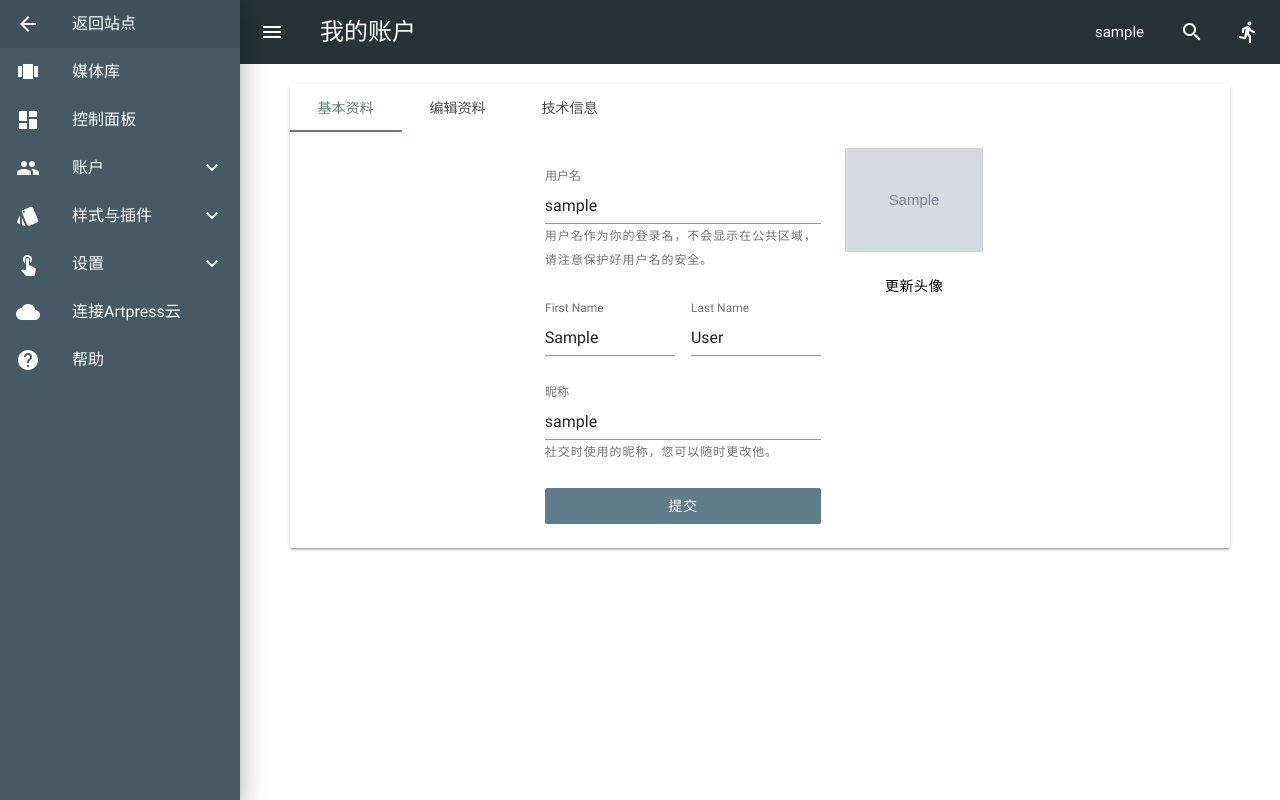
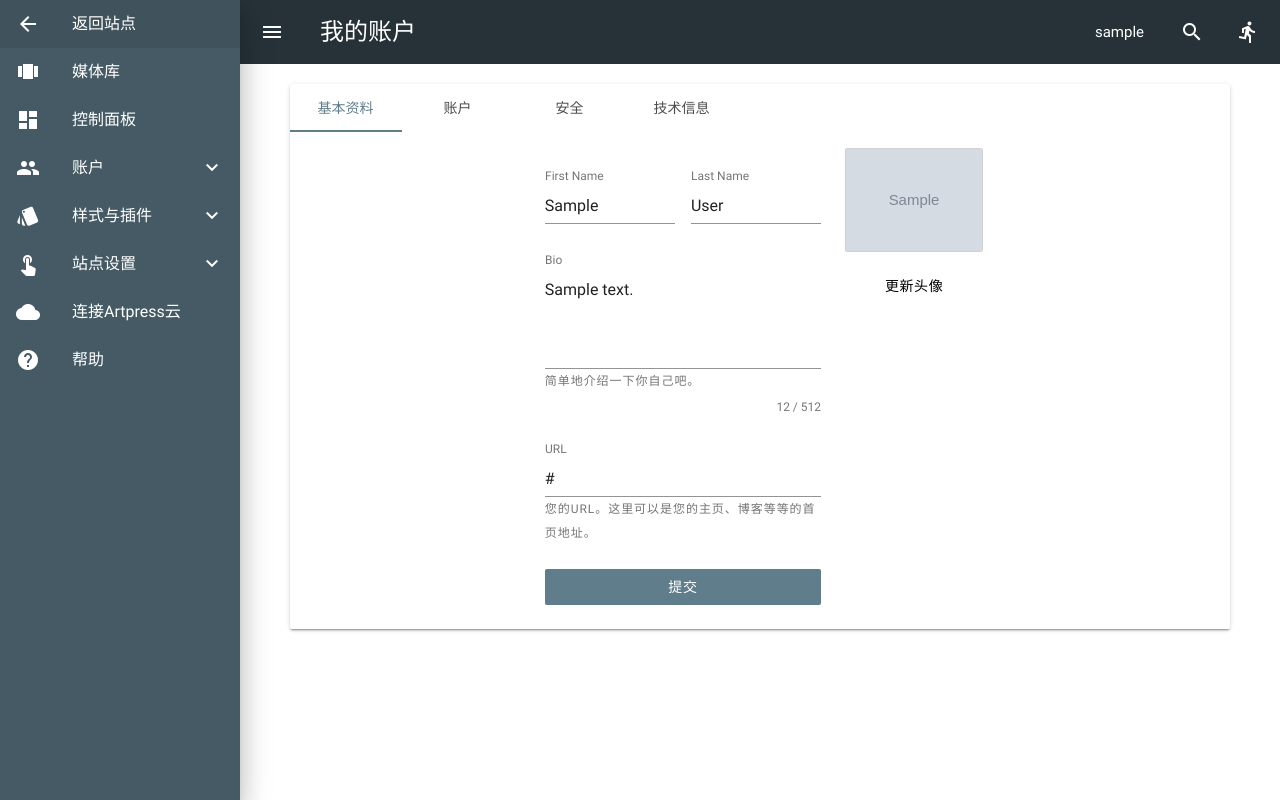
Before and after one commit to JiangCX3/ArtPress, a Django app: page /ap-manager/user/me/ in a window 1280 px wide. Run offline with Django 3.2, Linux system fonts and the light colour scheme; a user stored in the database is signed in; tables that the repository leaves empty hold one stand-in row (values such as "Sample post"); grey boxes marked "Sample" are stand-in pictures.

Commit message:
完善me页面表单内容

```diff
--- a/ArtPress/templates/Manager/page_templates/panel_template.html
+++ b/ArtPress/templates/Manager/page_templates/panel_template.html
@@ -92,7 +92,7 @@
     <div class="mdui-collapse-item">
       <div class="mdui-collapse-item-header mdui-list-item mdui-ripple">
         <i class="mdui-list-item-icon mdui-icon material-icons">touch_app</i>
-        <div class="mdui-list-item-content">设置</div>
+        <div class="mdui-list-item-content">站点设置</div>
         <i class="mdui-collapse-item-arrow mdui-icon material-icons">keyboard_arrow_down</i>
       </div>
       <div class="mdui-collapse-item-body mdui-ast">
--- a/ArtPress/templates/Manager/user/me.html
+++ b/ArtPress/templates/Manager/user/me.html
@@ -9,21 +9,19 @@
       <div class="mdui-card">
         <div class="mdui-tab" mdui-tab>
           <a href="#myprofile-base" class="mdui-ripple">基本资料</a>
-        <a href="#myprofile-edit" class="mdui-ripple">编辑资料</a>
+          <a href="#account" class="mdui-ripple">账户</a>
+          <a href="#security" class="mdui-ripple">安全</a>
+
           <a href="#myprofile-debug" class="mdui-ripple">技术信息</a>
         </div>
         <!--基本资料-->
         <div id="myprofile-base" class="mdui-p-a-2 mdui-card-content">
           <div class="mdui-row">
             <div class="mdui-col-xs-4 mdui-col-offset-xs-3">
-            <form action="">
-              <div class="mdui-textfield mdui-col-xs-12">
-                <label class="mdui-textfield-label">用户名</label>
-                <input class="mdui-textfield-input" type="text" name="username" value="{{ user }}"/>
-                <div class="mdui-typo-caption-opacity">
-                  用户名作为你的登录名，不会显示在公共区域，请注意保护好用户名的安全。
-                </div>
-              </div>
+              <form action="" method="post">
+                {% csrf_token %}
+                {# 用于标记修改内容的标签 #}
+                <input type="text" name="type" value="base" style="display:none;">
 
                 <div class="mdui-textfield mdui-col-xs-6">
                   <label class="mdui-textfield-label">First Name</label>
@@ -35,12 +33,19 @@
                   <input class="mdui-textfield-input" type="text" name="last-name" value="{{ user.last_name }}"/>
                 </div>
 
+                <div class="mdui-textfield mdui-col-xs-12">
+                  <label class="mdui-textfield-label">Bio</label>
+                  <textarea class="mdui-textfield-input" rows="4" maxlength="512">{{ user.profile.bio }}</textarea>
+                  <div class="mdui-typo-caption-opacity">
+                    简单地介绍一下你自己吧。
+                  </div>
+                </div>
 
                 <div class="mdui-textfield mdui-col-xs-12">
-                <label class="mdui-textfield-label">昵称</label>
-                <input class="mdui-textfield-input" type="text" name="nick-name" value="{{ user.profile.nickname }}"/>
+                  <label class="mdui-textfield-label">URL</label>
+                  <input class="mdui-textfield-input" type="text" name="last-name" value="{{ user.profile.url }}"/>
                   <div class="mdui-typo-caption-opacity">
-                  社交时使用的昵称，您可以随时更改他。
+                    您的URL。这里可以是您的主页、博客等等的首页地址。
                   </div>
                 </div>
 
@@ -65,61 +70,101 @@
           </div>
         </div>
 
-      <!--编辑资料-->
-      <div id="myprofile-edit" class="mdui-p-a-2 mdui-card-content">
+        <!--账户-->
+        <div id="account" class="mdui-p-a-2 mdui-card-content">
           <div class="mdui-row">
-          <!--Avatar-->
             <div class="mdui-col-xs-4 mdui-col-offset-xs-4">
-            <form method="post">
-              <div class="mdui-textfield">
-                <label class="mdui-textfield-label">头像</label>
-                <img src="{{ avatar_path }}" alt="avatar" class="mdui-img-rounded"
-                     style="border:1px rgba(0,0,0,0.18) solid;width:calc(100% - 2px);">
-                <p>
-                  <a href="javascript:void(0)" class="mdui-btn mdui-center">
-                    更新头像
-                  </a>
-                </p>
+              <form action="">
+                <div class="mdui-textfield mdui-col-xs-12">
+                  <div class="mdui-typo-headline">
+                    基本
+                  </div>
                 </div>
 
-              <div class="mdui-typo">
-                <hr/>
+                <div class="mdui-textfield mdui-col-xs-12">
+                  <label class="mdui-textfield-label">ID</label>
+                  <input class="mdui-textfield-input" type="text" name="username" value="{{ user.id }}" disabled>
+                  <div class="mdui-typo-caption-opacity">
+                    您不可以更改您的ID。
+                  </div>
                 </div>
 
-              <div class="mdui-textfield">
+                <div class="mdui-textfield mdui-col-xs-12">
+                  <label class="mdui-textfield-label">用户名</label>
+                  <input class="mdui-textfield-input" type="text" name="username" value="{{ user }}"/>
+                  <div class="mdui-typo-caption-opacity">
+                    您的社交名片。
+                  </div>
+                </div>
+
+                <div class="mdui-textfield mdui-col-xs-12">
+                  <label class="mdui-textfield-label">Email</label>
+                  <input class="mdui-textfield-input" type="text" name="username" value="{{ user.email }}"/>
+                  <div class="mdui-typo-caption-opacity">
+                    您的邮箱地址。请放心，本邮箱地址不会显示在公共区域。
+                  </div>
+                </div>
+
+                <div class="mdui-textfield mdui-col-xs-12">
+                  <button class="mdui-btn mdui-btn-block mdui-color-theme">
+                    提交
+                  </button>
+                </div>
+
+                <div class="mdui-textfield mdui-col-xs-12">
+                  <div class="mdui-typo-headline">
+                    导出账户
+                  </div>
+                </div>
+
+                <div class="mdui-textfield mdui-col-xs-12">
+                  <div class="mdui-typo-caption-opacity">
+                    开放导出接口后，您将获得一个压缩文件URL，该URL即日起7天内有效。您可以在有效期内下载您的用户数据。
+                  </div>
+                  <a class="mdui-btn mdui-color-theme">
+                    开放导出接口
+                  </a>
+                </div>
+
+                <div class="mdui-textfield mdui-col-xs-12">
+                  <div class="mdui-typo-headline">
+                    危险区
+                  </div>
+                </div>
+
+                <div class="mdui-textfield mdui-col-xs-12">
+
+                  <a class="mdui-btn mdui-btn-block mdui-color-red">
+                    删除账户
+                  </a>
+                  <div class="mdui-typo-caption-opacity">
+                    警告：删除账户后，您的一切都将消失。此操作不可逆转！
+                  </div>
+                </div>
+
+              </form>
+            </div>
+          </div>
+        </div>
+
+        <!--安全-->
+        <div id="security" class="mdui-p-a-2 mdui-card-content">
+          <div class="mdui-row">
+            <div class="mdui-col-xs-4 mdui-col-offset-xs-4">
+              <div class="mdui-textfield mdui-col-xs-12">
                 <label class="mdui-textfield-label">密码</label>
                 <input type="password" name="fa-password" style="display: none;"> <!--防止浏览器自动填充-->
                 <input class="mdui-textfield-input" type="password" value="TooYoung¯\_(ツ)_/¯" name="fa-password"
-                       style="pointer-events: none;">
+                       style="pointer-events:none;opacity:0.3;">
+                <div class="mdui-typo-caption-opacity">
+                  更新密码后，您可能需要重新登入。
+                </div>
                 <p>
-                  <a href="javascript:void(0)" class="mdui-btn mdui-color-theme">
+                  <a href="javascript:void(0)" class="mdui-btn mdui-color-theme mdui-btn-block">
                     更新密码
                   </a>
                 </p>
               </div>
-
-              <div class="mdui-textfield">
-                <label class="mdui-textfield-label">邮箱</label>
-                <input type="password" name="fa-password" style="display: none;"> <!--防止浏览器自动填充-->
-                <input class="mdui-textfield-input" type="text" value="{{ user.email }}" name="email"
-                       style="pointer-events: none;">
-                <p>
-                  <a href="javascript:void(0)" class="mdui-btn mdui-color-theme">
-                    更新邮箱
-                  </a>
-                </p>
-              </div>
-
-              <div class="mdui-typo">
-                <hr/>
-              </div>
-
-              <div class="mdui-textfield">
-                <label class="mdui-textfield-label">用户名</label>
-                <input class="mdui-textfield-input" type="text" name="username" value="{{ user }}"/>
-              </div>
-
-            </form>
             </div>
           </div>
         </div>
@@ -145,6 +190,8 @@
                   注册日期：{{ user.date_joined }} <br>
                   上次登录：{{ user.last_login }} <br>
                   密码：呵呵 <br>
+                  url：{{ user.profile.url }} <br>
+                  bio：{{ user.profile.bio }} <br>
                 </p>
               </div>
             </div>
--- a/Users/models.py
+++ b/Users/models.py
@@ -5,10 +5,10 @@ from django.contrib.auth.models import User
 class UserProfile(models.Model):
     user = models.OneToOneField(User, on_delete=models.CASCADE, related_name='profile')
 
-    nickname = models.CharField('Nick Name', max_length=30, blank=True)
+    # nickname = models.CharField('Nick Name', max_length=30, blank=True)
     avatar_filename = models.CharField('Avatar filename', max_length=128, blank=True)
     mod_date = models.DateTimeField('Last modified', auto_now=True)
-    bio = models.CharField('Bio', max_length=1024, blank=True)
+    bio = models.TextField('Bio', blank=True)
     url = models.CharField('URL', max_length=128, blank=True)
 
     class Meta:
```
Lines whose indentation alone changed are shown as unchanged.
